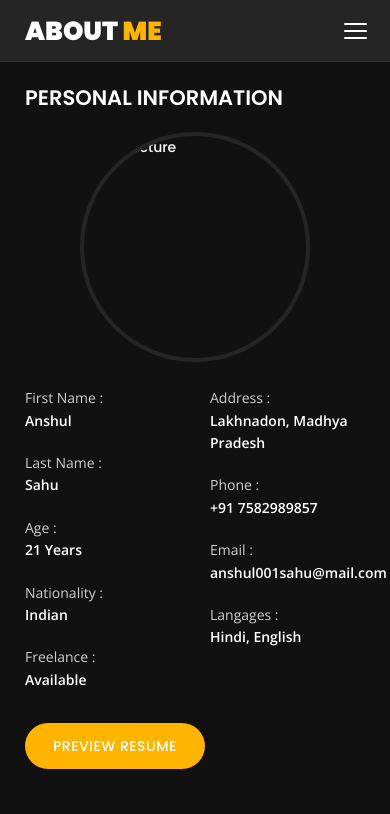
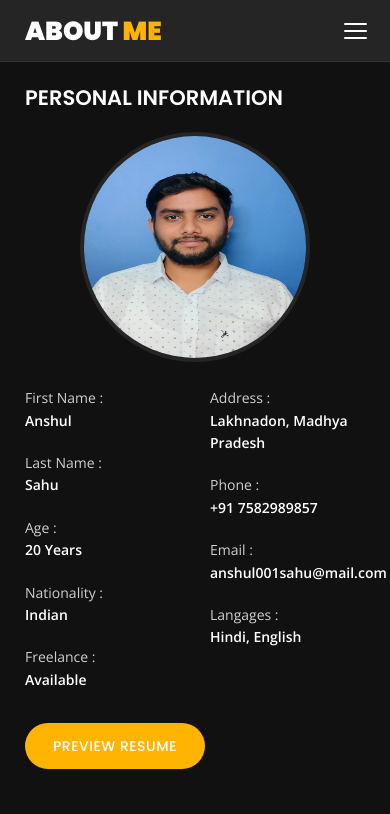
Before and after one commit to anshulsahu01/Portfolio, a plain HTML site: page about.html in a window 390 px wide. Shown: the top 814 px of the page. Drawn offline with nearby package versions, Linux system fonts and the light colour scheme.

Commit message:
fixed about me

```diff
--- a/about.html
+++ b/about.html
@@ -107,7 +107,7 @@
                             </h3>
                         </div>
                         <div class="col-12 d-block d-sm-none">
-                            <img src="img/img-mobile.jpg" class="img-fluid main-img-mobile" alt="my picture" />
+                            <img src="img/img-mobile.jpeg" class="img-fluid main-img-mobile" alt="my picture" />
                         </div>
                         <div class="col-6">
                             <ul class="about-list list-unstyled open-sans-font">
@@ -123,7 +123,7 @@
                                 </li>
                                 <li>
                                     <span class="title">Age :</span>
-                                    <span class="value d-block d-sm-inline-block d-lg-block d-xl-inline-block">21
+                                    <span class="value d-block d-sm-inline-block d-lg-block d-xl-inline-block">20
                                         Years</span>
                                 </li>
                                 <li>
```
